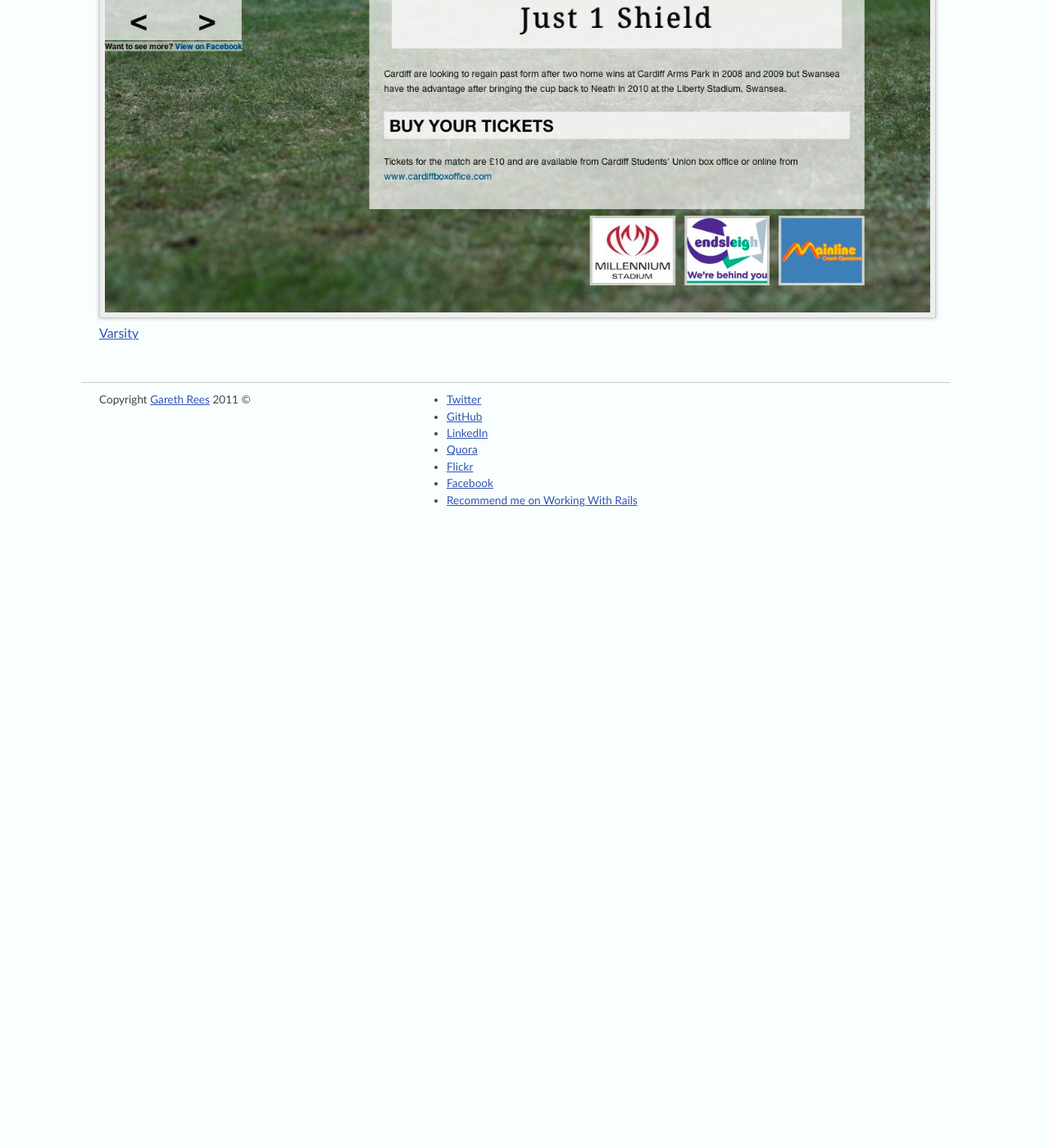
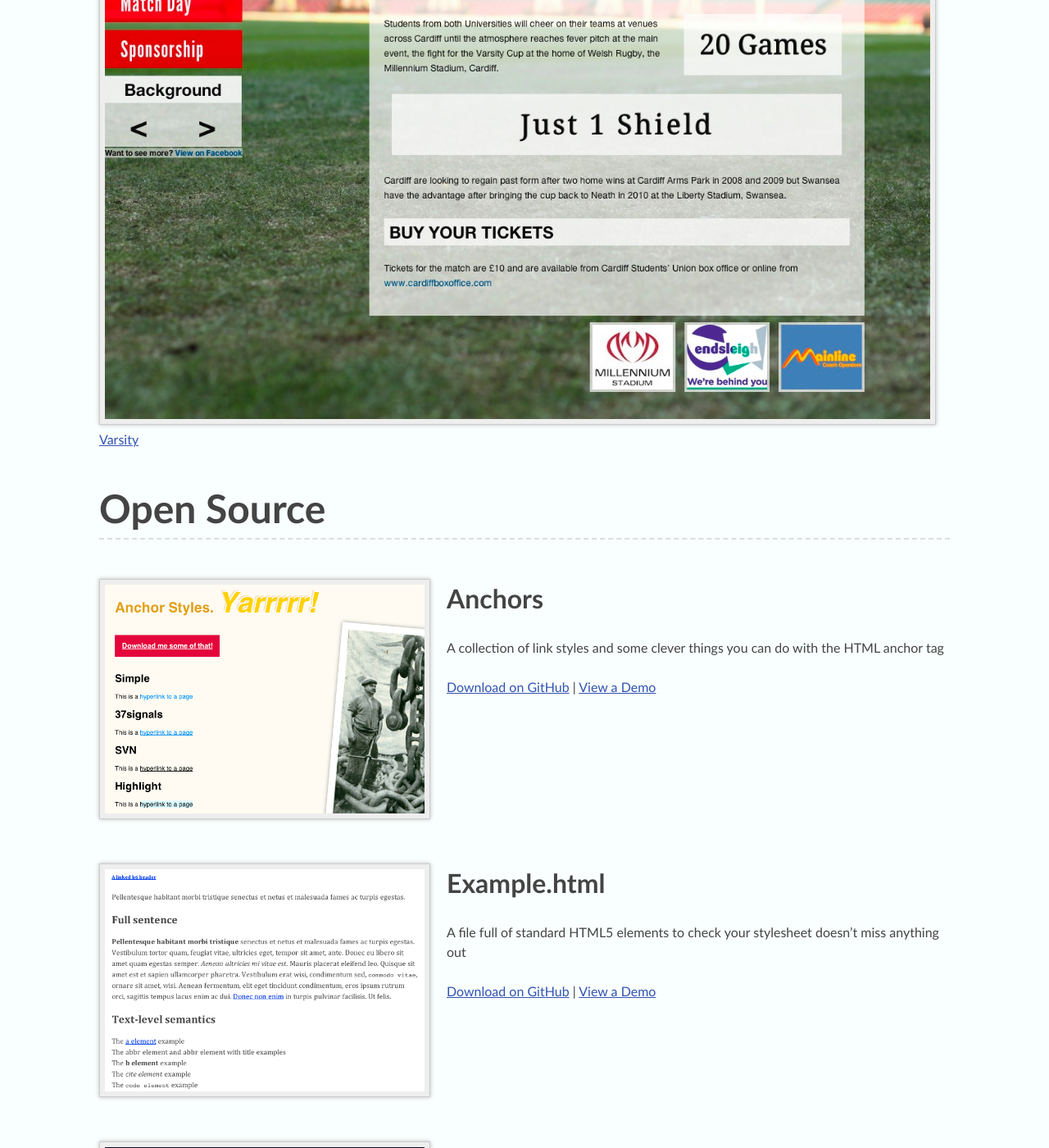
Before and after one commit to garethrees/garethrees.github.com, a Jekyll site: the page built from portfolio.html, in a window 1280 px wide and 1400 px high, scrolled down 5160 px. Shown: the whole window at 82% size. Built offline with Jekyll 4.4.1, drawn with Linux system fonts in a browser that asks for light colours; nearby versions of some CDN libraries; before the commit the page ends 5790 px from its top, so only the background shows below that; some of the changed text lies outside the part shown.

Commit message:
Add open source projects to portfolio page

```diff
--- a/portfolio.html
+++ b/portfolio.html
@@ -31,4 +33,39 @@ title: Portfolio
 		<figcaption><a href="http://welshvarsity.com" title="Varsity">Varsity</a></figcaption>
 	</figure>
 
+	<h2 id="open-source">Open Source</h2>
+
+	<article class="grids">
+		<figure class="grid-2">
+			<img src="/images/portfolio/anchors.png" alt="Anchors" />
+		</figure>
+		<div class="grid-3">
+			<h1>Anchors</h1>
+			<p>A collection of link styles and some clever things you can do with the HTML anchor tag</p>
+			<p><a href="http://github.com/garethrees/anchors">Download on GitHub</a> | <a href="http://garethrees.github.com/anchors">View a Demo</a></p>
+		</div>
+	</article>
+
+	<article class="grids">
+		<figure class="grid-2">
+			<img src="/images/portfolio/example-html.png" alt="Example.html" />
+		</figure>
+		<div class="grid-3">
+			<h1>Example.html</h1>
+			<p>A file full of standard HTML5 elements to check your stylesheet doesn&rsquo;t miss anything out</p>
+			<p><a href="http://github.com/garethrees/example.html">Download on GitHub</a> | <a href="http://garethrees.github.com/example.html">View a Demo</a></p>
+		</div>
+	</article>
+
+	<article class="grids">
+		<figure class="grid-2">
+			<img src="/images/portfolio/vanillacss.png" alt="Vanilla CSS" />
+		</figure>
+		<div class="grid-3">
+			<h1>Vanilla CSS</h1>
+			<p>An empty stylesheet containing all the standard HTML tags to build up your default styles after applying a reset</p>
+			<p><a href="http://github.com/garethrees/vanillacss">Download on GitHub</a></p>
+		</div>
+	</article>
+
 </section>
--- a/stylesheets/application.css
+++ b/stylesheets/application.css
@@ -129,6 +129,16 @@ img.bordered {
 	margin-bottom:3em;
 }
 
+#portfolio h2 {
+	border-bottom:2px dashed #ddd;
+	font-size:3em;
+	padding-bottom:0.25em;
+}
+
+#portfolio article h1 {
+	margin-top:0;
+}
+
 
 /*------------------------------------*\
 	FOOTER
```
Also changed, not shown: other parts of portfolio.html (+2 -0 lines), images/portfolio/anchors.png (added), images/portfolio/example-html.png (added), images/portfolio/vanillacss.png (added).
